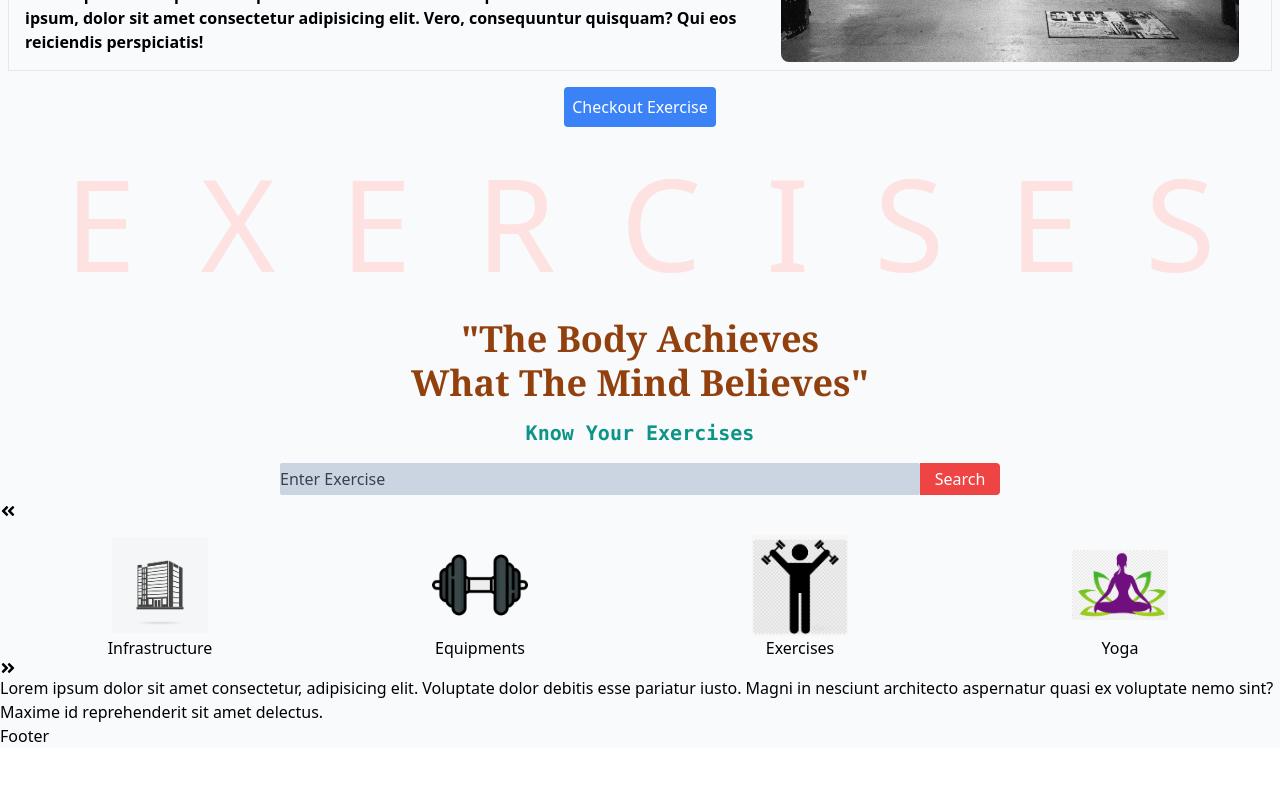
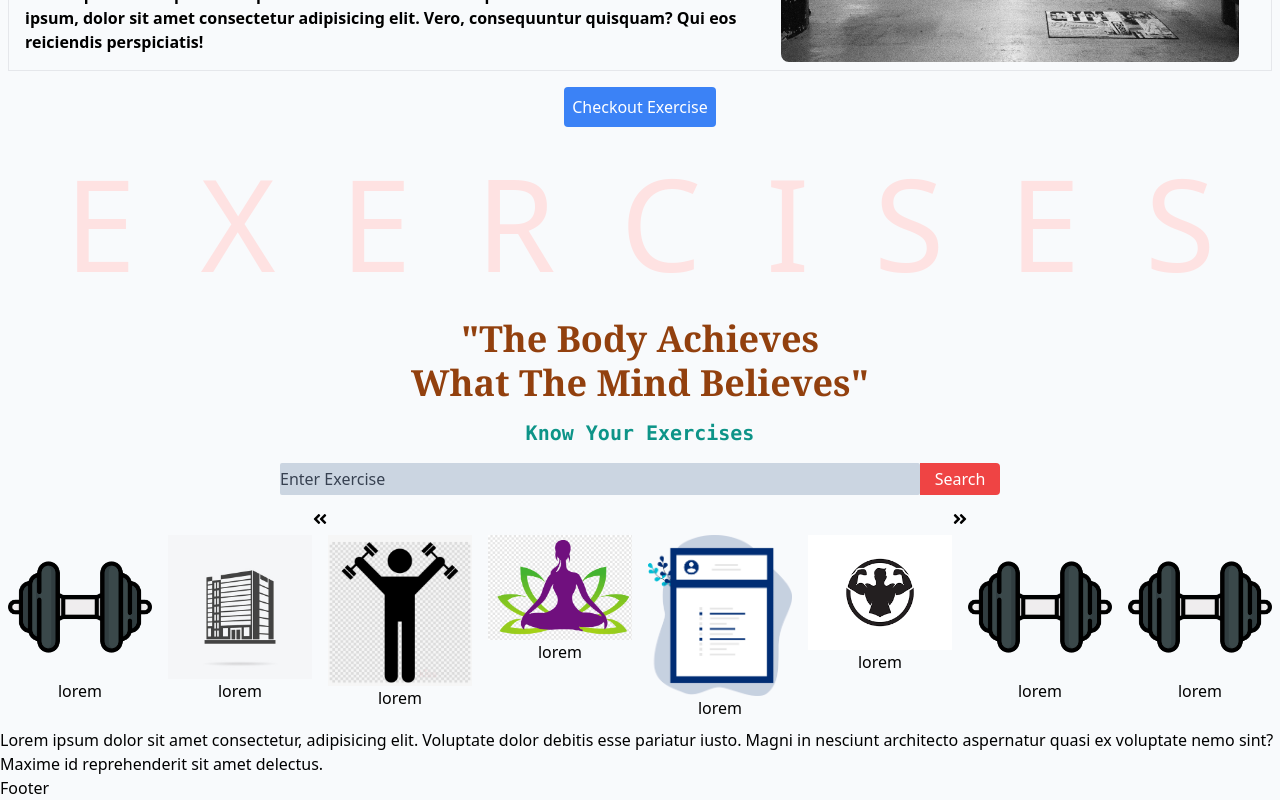
Before and after one commit to krishnaprasad2098/bro_gym, a React (Create React App) app: page / in a window 1280 px wide. Shown: the part 407-1207 px from the top of the page. Before the commit the page ends 1155 px from the top, so only its background shows below. Built offline with nearby package versions, Linux system fonts and the light colour scheme.

Commit message:
styled for carasouel

```diff
--- a/public/index.html
+++ b/public/index.html
@@ -3,6 +3,7 @@
   <head>
     <meta charset="utf-8" />
     <link rel="icon" href="%PUBLIC_URL%/favicon.ico" />
+    <link href="https://cdnjs.cloudflare.com/ajax/libs/font-awesome/6.2.1/css/all.min.css">
     <meta name="viewport" content="width=device-width, initial-scale=1" />
     <meta name="theme-color" content="#000000" />
     <meta
--- a/src/components/Scroll.js
+++ b/src/components/Scroll.js
@@ -1,27 +1,28 @@
-import React from 'react'
-import logo2 from '../assets/images/image-2.jpg'
-import logo1 from '../assets/images/image-1.png'
-import logo3 from '../assets/images/image-3.png'
-import logo4 from '../assets/images/image-4.png'
-import {FaAngleDoubleLeft,FaAngleDoubleRight} from 'react-icons/fa'
+import React from "react";
+
+import ScrollCard from "../components/ScrollCard.js";
+import { FaAngleDoubleLeft, FaAngleDoubleRight } from "react-icons/fa";
 const Scroll = () => {
+  // const leftbuttonStyling = `w-8 h-2 right-4 relative top-20`;
+  // const rightbuttonStyling = `w-8 h-2 right-8 relative top-20 left-3/4 `;
   return (
     <div>
-        <FaAngleDoubleLeft />
-        <div  className="grid grid-cols-4 justify-items-center items-center mt-4">
-            <img src={logo2} alt="image_failed" className="w-24"></img>
-            <img src={logo1} alt="image_failed" className="w-24"></img>
-            <img src={logo3} alt="image_failed" className="w-24"></img>
-            <img src={logo4} alt="image_failed" className="w-24"></img>
-            <p>Infrastructure</p>
-            <p>Equipments</p>
-            <p>Exercises</p>
-            <p>Yoga</p>
-        </div>
-            <FaAngleDoubleRight/>
+      <div className="flex items-center justify-around mt-4 mb-0">
+       <button className="">
+         <FaAngleDoubleLeft />
+       </button>
+       <button className="">
+        <FaAngleDoubleRight />
+       </button>
+      </div>
+    <div className=" flex overflow-hidden p-2">
+      <div>
+        <ScrollCard />
+      </div>
 
     </div>
-  )
-}
+    </div>
+  );
+};
 
-export default Scroll
+export default Scroll;
--- a/src/components/ScrollCard.js
+++ b/src/components/ScrollCard.js
@@ -1,8 +1,19 @@
 import React from 'react'
-
+import scrolldetails from '../data/scrolldetails.js'
 const ScrollCard = () => {
   return (
-    <div>ScrollCard</div>
+    <div className="flex overflow-x-hidden justify-between scroll-smooth gap-4">
+      {
+        scrolldetails.map((value)=>{
+          return(
+            <div className="text-center" key={value.id}>
+              <img src={value.pic} alt="failed" className="max-w-none w-32 lg:w-36 "/>
+              <p>{value.name}</p>
+            </div>
+          )
+        })
+      }
+    </div>
   )
 }
 
--- /dev/null
+++ b/src/data/scrolldetails.js
@@ -0,0 +1,83 @@
+import logo2 from '../assets/images/image-2.jpg'
+import logo1 from '../assets/images/image-1.png'
+import logo3 from '../assets/images/image-3.png'
+import logo4 from '../assets/images/image-4.png'
+import logo5 from '../assets/images/image-5.png'
+import logo6 from '../assets/images/image-6.png'
+
+
+
+const scrolldata=[
+    {
+        "id":1,
+        "pic":logo1,
+        "name":'lorem'
+    },
+    {
+        "id":2,
+        "pic":logo2,
+        "name":'lorem'
+    },
+    {
+        "id":3,
+        "pic":logo3,
+        "name":'lorem'
+    },
+    {
+        "id":4,
+        "pic":logo4,
+        "name":'lorem'
+    },
+    {
+        "id":5,
+        "pic":logo5,
+        "name":'lorem'
+    },
+    {
+        "id":6,
+        "pic":logo6,
+        "name":'lorem'
+    },
+    {
+        "id":7,
+        "pic":logo1,
+        "name":'lorem'
+    },
+    {
+        "id":8,
+        "pic":logo1,
+        "name":'lorem'
+    },
+    {
+        "id":9,
+        "pic":logo1,
+        "name":'lorem'
+    },
+    {
+        "id":10,
+        "pic":logo1,
+        "name":'lorem'
+    },
+    {
+        "id":11,
+        "pic":logo1,
+        "name":'lorem'
+    },
+    {
+        "id":12,
+        "pic":logo1,
+        "name":'lorem'
+    },
+    {
+        "id":13,
+        "pic":logo1,
+        "name":'lorem'
+    },
+    {
+        "id":14,
+        "pic":logo1,
+        "name":'lorem'
+    }
+]
+
+export default scrolldata
```
Also changed, not shown: src/data/scrolldetails.json (deleted, +0 -8 lines), src/assets/images/image-5.png (added), src/assets/images/image-6.png (added).
